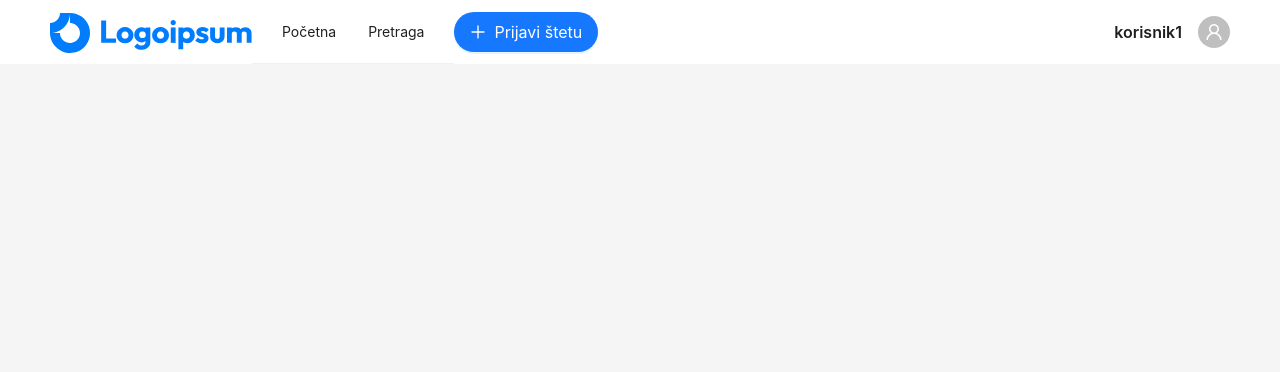
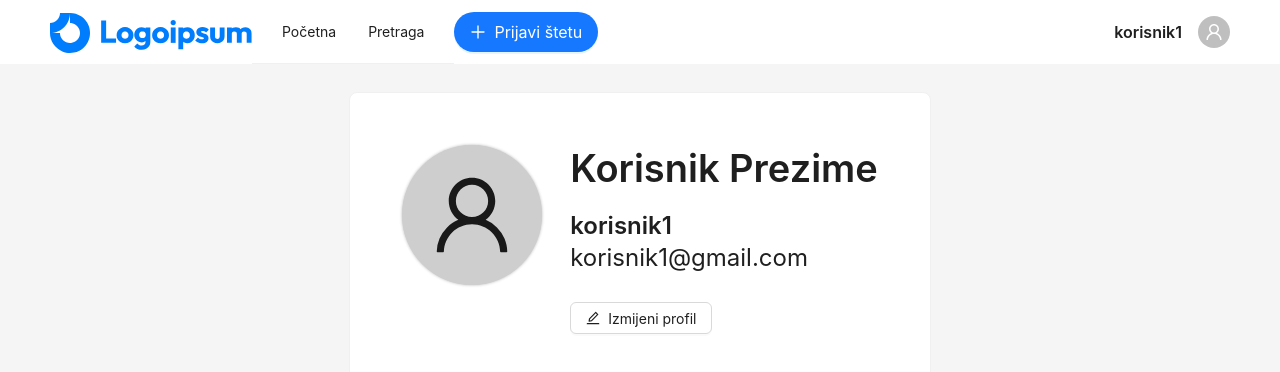
Before and after one commit to VelicanstveniTimRaketa/prijava-ostecenja-javnih-povrsina, a React (Vite) app in the folder frontend/: page /profile in a window 1280 px wide. Shown: the top 372 px of the page. Built offline with nearby package versions, Linux system fonts and the light colour scheme.

Commit message:
front: feat: Add basic profile page

```diff
--- a/frontend/src/App.css
+++ b/frontend/src/App.css
@@ -3,4 +3,5 @@
   flex-direction: column;
   width: 100%;
   min-height: 100vh;
+  color: black;
 }
--- a/frontend/src/components/UserIcon.tsx
+++ b/frontend/src/components/UserIcon.tsx
@@ -1,6 +1,6 @@
 import { useContext, useEffect, useRef, useState } from "react";
 import { Typography } from "antd";
-import { UserOutlined, LogoutOutlined } from "@ant-design/icons";
+import { UserOutlined, LogoutOutlined, ProfileOutlined } from "@ant-design/icons";
 import Avatar from "antd/es/avatar/avatar";
 import Layout from "antd/es/layout/layout";
 import List from "antd/es/list";
@@ -14,15 +14,18 @@ function UserIcon() {
   const componentRef = useRef<HTMLDivElement | null>(null);
 
   useEffect(() => {
-    if (showMenu) {
-      const destroy = (e: MouseEvent) => {
-        if (!componentRef.current?.contains(e.target as Node)) {
-          setShowMenu(false);
-        }
-      };
-      document.addEventListener("click", destroy);
-      return () => document.removeEventListener("click", destroy);
-    }
+    if (!showMenu) return;
+    let flag = false;
+
+    const destroy = () => {
+      if (!flag) {
+        flag = true;
+        return;
+      }
+      setShowMenu(false);
+    };
+    document.addEventListener("click", destroy);
+    return () => document.removeEventListener("click", destroy);
   }, [showMenu]);
 
   function onLogout() {
@@ -30,29 +33,36 @@ function UserIcon() {
     navigate("/login");
   }
 
+  const itemStyle = { justifyContent: "center", gap: "1em", cursor: "pointer" };
+
   return (
     <div ref={componentRef} style={{ position: "relative", display: "flex", alignItems: "center" }}>
       <Typography.Title level={5} style={{ margin: "0 1em" }}>{global.user?.username}</Typography.Title>
       <Avatar onClick={() => setShowMenu(!showMenu)} icon={<UserOutlined />} />
       {showMenu && (
         <Layout
+          className="shadow"
           style={{
             position: "absolute",
             zIndex: 1,
             right: 0,
-            width: "10em",
-            boxShadow: "0 0 5px 1px rgba(30, 30, 30, 0.33)",
-            transform: "translateY(100%)"
+            top: "100%",
+            width: "15em",
+            marginTop: "1em",
           }}
         >
-          <List style={{ margin: "0.5em", textAlign: "right" }}>
-            <List.Item onClick={onLogout} style={{ justifyContent: "center", gap: "1em", cursor: "pointer" }}>
+          <List style={{ margin: "0 0.5em", textAlign: "right" }}>
+            <List.Item onClick={() => navigate("/profile")} style={itemStyle}>
+              <UserOutlined />
+              <Typography>Moj profil</Typography>
+            </List.Item>
+            <List.Item style={itemStyle}>
+              <ProfileOutlined />
+              <Typography>Pregled mojih prijava</Typography>
+            </List.Item>
+            <List.Item onClick={onLogout} style={itemStyle}>
               <LogoutOutlined />
-              <Typography>Pregled mojih</Typography>
-            </List.Item>
-            <List.Item onClick={onLogout} style={{ justifyContent: "center", gap: "1em", cursor: "pointer" }}>
-              <LogoutOutlined />
-              <Typography>Logout</Typography>
+              <Typography>Odjavi se</Typography>
             </List.Item>
           </List>
         </Layout>
--- a/frontend/src/index.css
+++ b/frontend/src/index.css
@@ -21,3 +21,7 @@ body {
 html, body, #root {
   background: white;
 }
+
+.shadow {
+  box-shadow: 0 0 3px 0 rgba(30, 30, 30, 0.33);
+}
--- a/frontend/src/pages/Main.tsx
+++ b/frontend/src/pages/Main.tsx
@@ -12,6 +12,7 @@ import Explore from "../views/Explore";
 import Report from "../views/Report";
 import Logo from "../components/Logo";
 import UserIcon from "../components/UserIcon";
+import Profile from "../views/Profile";
 
 const items: MenuPropsWithComponent = [
   {
@@ -79,7 +80,8 @@ function App() {
         {items.map(item => (
           <Route key={item.key} path={item.key as string} element={<item.component />} />
         ))}
-        <Route path={"report"} element={<Report />} />
+        <Route path="report" element={<Report />} />
+        <Route path="profile" element={<Profile />} />
       </Routes>
     </Layout>
   );
--- a/frontend/src/utils/state.ts
+++ b/frontend/src/utils/state.ts
@@ -6,7 +6,9 @@ export const STATE: GlobalState = {
   user: {
     id: 2,
     username: "korisnik1",
-    email: "korisnik1@gmail.com"
+    email: "korisnik1@gmail.com",
+    name: "Korisnik",
+    surname: "Prezime",
   },
 };
 
--- a/frontend/src/utils/types.ts
+++ b/frontend/src/utils/types.ts
@@ -11,9 +11,11 @@ export enum Page {
 }
 
 export type User = {
+  id: number;
   username: string;
   email: string;
-  id: number;
+  name: string;
+  surname: string;
 }
 
 export type Location = {
--- /dev/null
+++ b/frontend/src/views/Profile.tsx
@@ -0,0 +1,41 @@
+import { useContext } from "react";
+import { Button, Card, Layout, Typography } from "antd";
+import { Content } from "antd/es/layout/layout";
+import { UserOutlined, EditOutlined } from "@ant-design/icons";
+import { StateContext } from "../utils/state";
+import { useNavigate } from "react-router";
+
+function Profile() {
+  const { global } = useContext(StateContext);
+  const navigate = useNavigate();
+
+  if (!global.user) {
+    navigate("/login");
+    return <div></div>;
+  }
+
+  const { user } = global;
+
+  return (
+    <Content style={{ display: "flex", margin: "2em", alignItems: "center", flexDirection: "column" }}>
+      <Card style={{ display: "flex", flexDirection: "row", flex: 0 }}>
+        <div style={{ display: "flex", margin: "2em", gap: "2em" }}>
+          <div style={{ display: "flex", alignItems: "center", width: "10em", height: "10em", flex: 0 }}>
+            {/* <Image preview={false} style={{ width: "10em", height: "10em" }} fallback="" /> */}
+            <Layout className="shadow" style={{ display: "flex", alignItems: "center", justifyContent: "center", width: "10em", height: "10em", background: "#cecece", borderRadius: "100em" }}>
+              <UserOutlined style={{ fontSize: "6em" }} />
+            </Layout>
+          </div>
+          <div style={{ flexDirection: "column" }}>
+            <Typography.Title level={1} style={{ marginTop: 0 }}>{user.name} {user.surname}</Typography.Title>
+            <Typography.Title level={3} style={{ margin: 0 }}>{user.username}</Typography.Title>
+            <Typography.Title level={3} style={{ margin: 0, fontWeight: "normal" }}>{user.email}</Typography.Title>
+            <Button style={{ marginTop: "2em"}} icon={<EditOutlined />}>Izmijeni profil</Button>
+          </div>
+        </div>
+      </Card>
+    </Content>
+  );
+}
+
+export default Profile;
```
